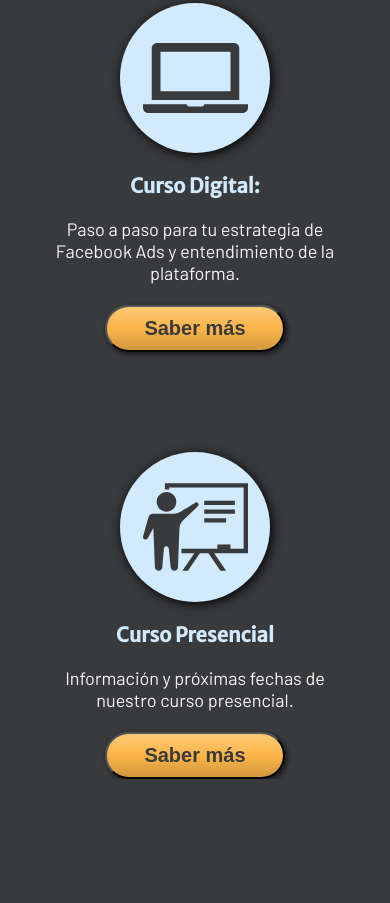
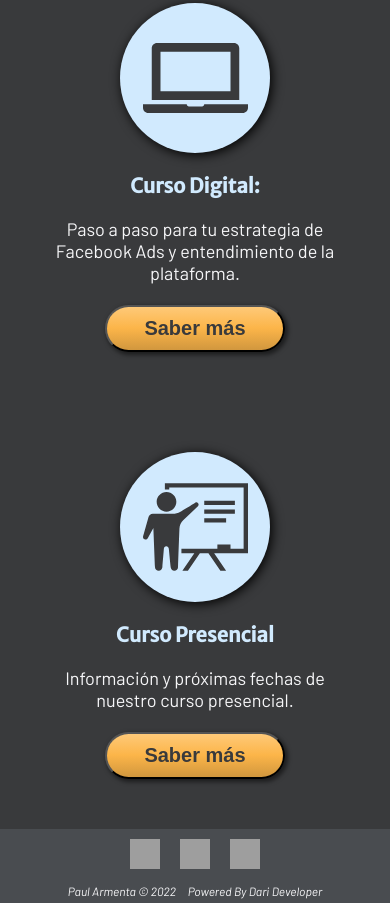
Before and after one commit to DariHernandez/paul-armenta-landing-page, a plain HTML site: page index.html in a window 390 px wide. Shown: the part 2101-3004 px from the top of the page. Before the commit the page ends 2880 px from the top, so only its background shows below. Drawn offline with Linux system fonts and the light colour scheme; grey boxes are pictures that could not be loaded.

Commit message:
footer layout & responsive

```diff
--- a/css/_footer.sass
+++ b/css/_footer.sass
@@ -0,0 +1,65 @@
+footer
+    background-color: rgba($color_b, 0.1)
+    margin-top: 50px
+
+    .content
+        display: flex
+        align-items: center
+        justify-content: space-between
+
+        .socials
+            display: flex
+            align-items: flex-start
+            justify-content: center
+
+            .social
+                width: 20px
+                height: 20px
+                padding: 5px
+                transition-duration: $transition-duration
+
+                &:hover
+                    width: 25px
+                    height: 25px
+
+
+        address
+            font-size: 12px
+            margin: 5px
+
+            a
+                text-align: center
+                transition-duration: $transition-duration
+
+                &:hover
+                    font-size: 14px
+                    text-decoration: underline
+
+    @media screen and (max-width: 1050px)
+        .content
+            width: 90%
+
+    @media screen and (max-width: 768px)
+        .content
+            .socials
+                .social
+                    width: 25px
+                    height: 25px
+                    padding: 10px
+
+                    &:hover
+                        width: 30px
+                        height: 30px
+
+    @media screen and (max-width: 550px)
+        .content
+            flex-direction: column
+
+            .socials
+                .social
+                    width: 30px
+                    height: 30px
+
+                    &:hover
+                        width: 35px
+                        height: 35px
--- a/css/styles.sass
+++ b/css/styles.sass
@@ -4,3 +4,4 @@
 @import 'hero'
 @import 'iphone'
 @import 'services'
+@import 'footer'
--- a/index.html
+++ b/index.html
@@ -4,6 +4,7 @@
     <meta charset="UTF-8">
     <meta http-equiv="X-UA-Compatible" content="IE=edge">
     <meta name="viewport" content="width=device-width, initial-scale=1.0">
+    <meta name="description" content="Experto en Marketing Digital, Paul Armenta. Servicios de: ecommerce, asesorías uno a uno, cursos deigitales y cursos presenciales">
     <link rel="stylesheet" href="css/styles.css">
     <link rel="stylesheet" href="css/dividers.css">
     <link rel="icon" type="image/x-icon" href="./imgs/favicon.png">
@@ -136,7 +137,7 @@
                 <img src="./imgs/icons/Facebook-1.png" alt="facebook 3d logo">
             </div>
             <div class="icon wrapper-img instagram background">
-                <img src="./imgs/icons/Instagram-1.png" alt="facebook 3d logo">
+                <img src="./imgs/icons/Instagram-1.png" alt="instagram 3d logo">
             </div>
         </div>
 
@@ -234,6 +235,30 @@
         </div>
     </section>
 
+    <footer>
+        <div class="content regular-width">
+            <div class="socials">
+                <a class="facebook wrapper-img social" href="" target="_blank">
+                    <img src="./imgs/icons/Facebook-1.png" alt="facebook 3D logo">
+                </a>
+                <a class="instagram wrapper-img social" href="" target="_blank">
+                    <img src="./imgs/icons/Instagram-1.png" alt="instagram 3D logo">
+                </a>
+                <a class="twitter wrapper-img social" href="" target="_blank">
+                    <img src="./imgs/icons/Twitter-1.png" alt="twitter 3D logo">
+                </a>
+            </div>
+            <address>
+                Paul Armenta
+                &copy;
+                2022 &nbsp;&nbsp;&nbsp; Powered By
+                <a href="mailto:darideveloper@gmail.com">
+                    Dari Developer
+                </a>
+            </address>
+        </div>
+    </footer>
+
     <script type="text/javascript" src="code/base.js"></script>
     <script type="text/javascript" src="code/header.js"></script>
     <script type="text/javascript" src="code/services.js"></script>
```
Also changed, not shown: css/styles.css.
